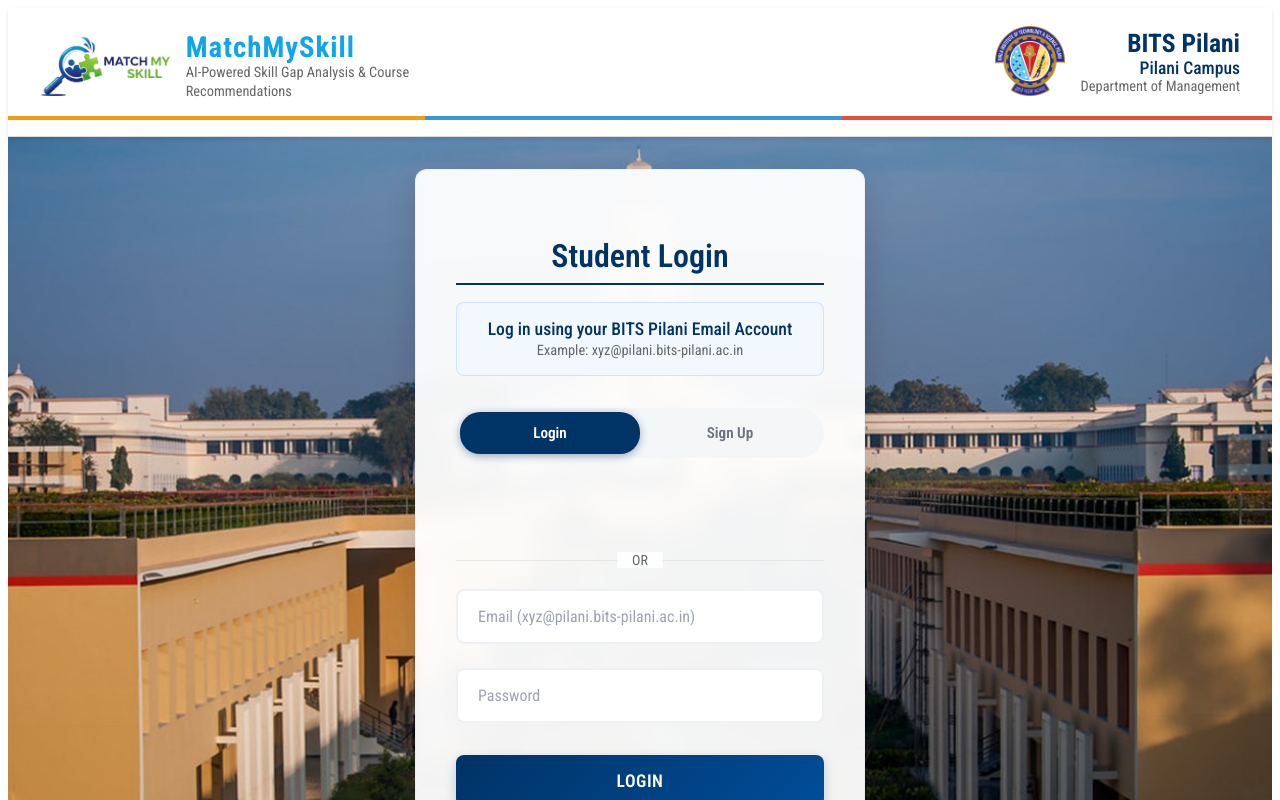
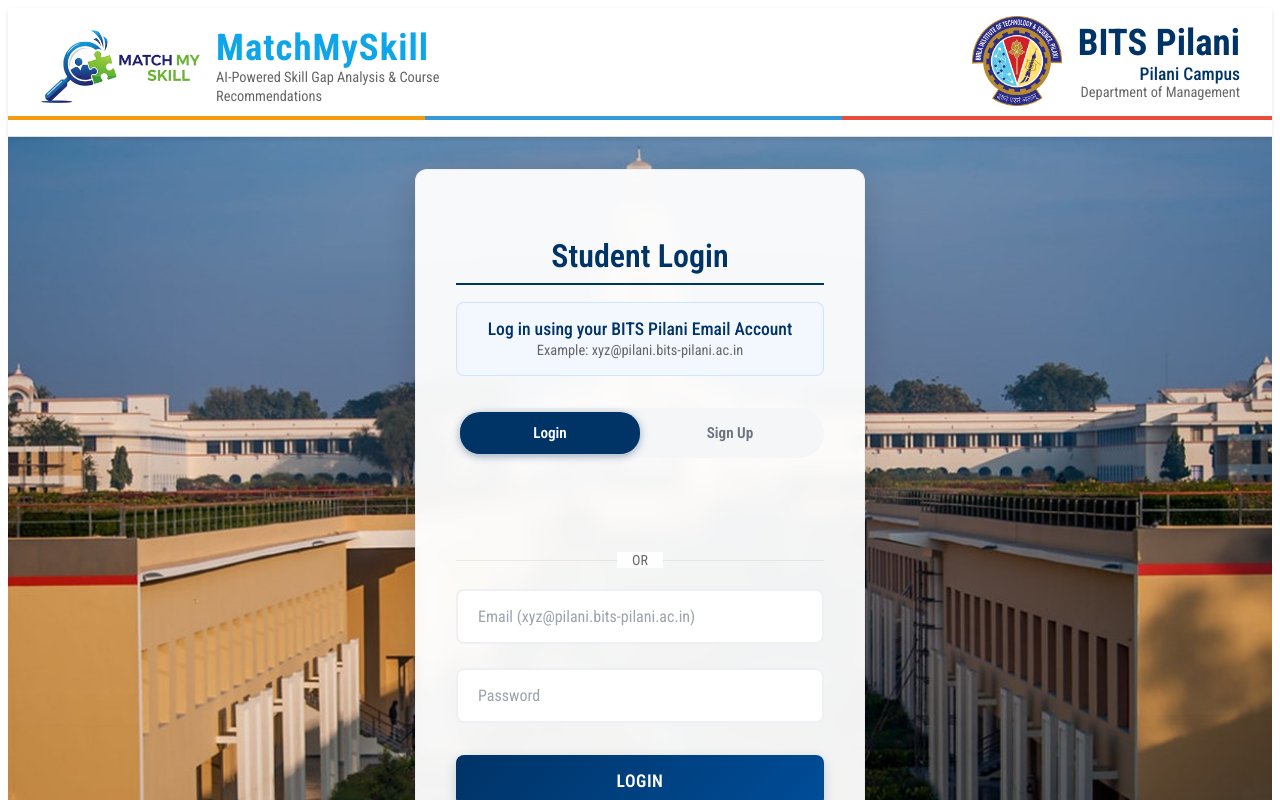
Before and after one commit to sreehari71198/job-match-app, a React (Create React App) app in the folder frontend/: page / in a window 1280 px wide. Shown: the top 800 px of the page. Built offline with nearby package versions, Linux system fonts and the light colour scheme; no server answers.

Commit message:
Sreehari K || Changed Header size

```diff
--- a/frontend/src/styles/Header.css
+++ b/frontend/src/styles/Header.css
@@ -55,7 +55,7 @@
 
 .app-info h1 {
   color: #0ea5e9;
-  font-size: 1.8rem;
+  font-size: 2.3rem;
   font-weight: 700;
   margin: 0;
   letter-spacing: 1px;
@@ -150,7 +150,7 @@
 
 .bits-info h1 {
   color: #003366;
-  font-size: 1.6rem;
+  font-size: 2.3rem;
   font-weight: 700;
   margin: 0;
   text-align: right;
--- a/frontend/src/styles/Jobs.css
+++ b/frontend/src/styles/Jobs.css
@@ -41,9 +41,9 @@
 }
 
 .app-logo-image {
-  height: 60px;
+  height: 80px;
   width: auto;
-  max-width: 130px;
+  max-width: 160px;
   object-fit: contain;
 }
 
@@ -84,7 +84,7 @@
 .bits-logo-image {
   height: 90px;
   width: auto;
-  max-width: 70px;
+  max-width: 90px;
   object-fit: contain;
 }
 
```
